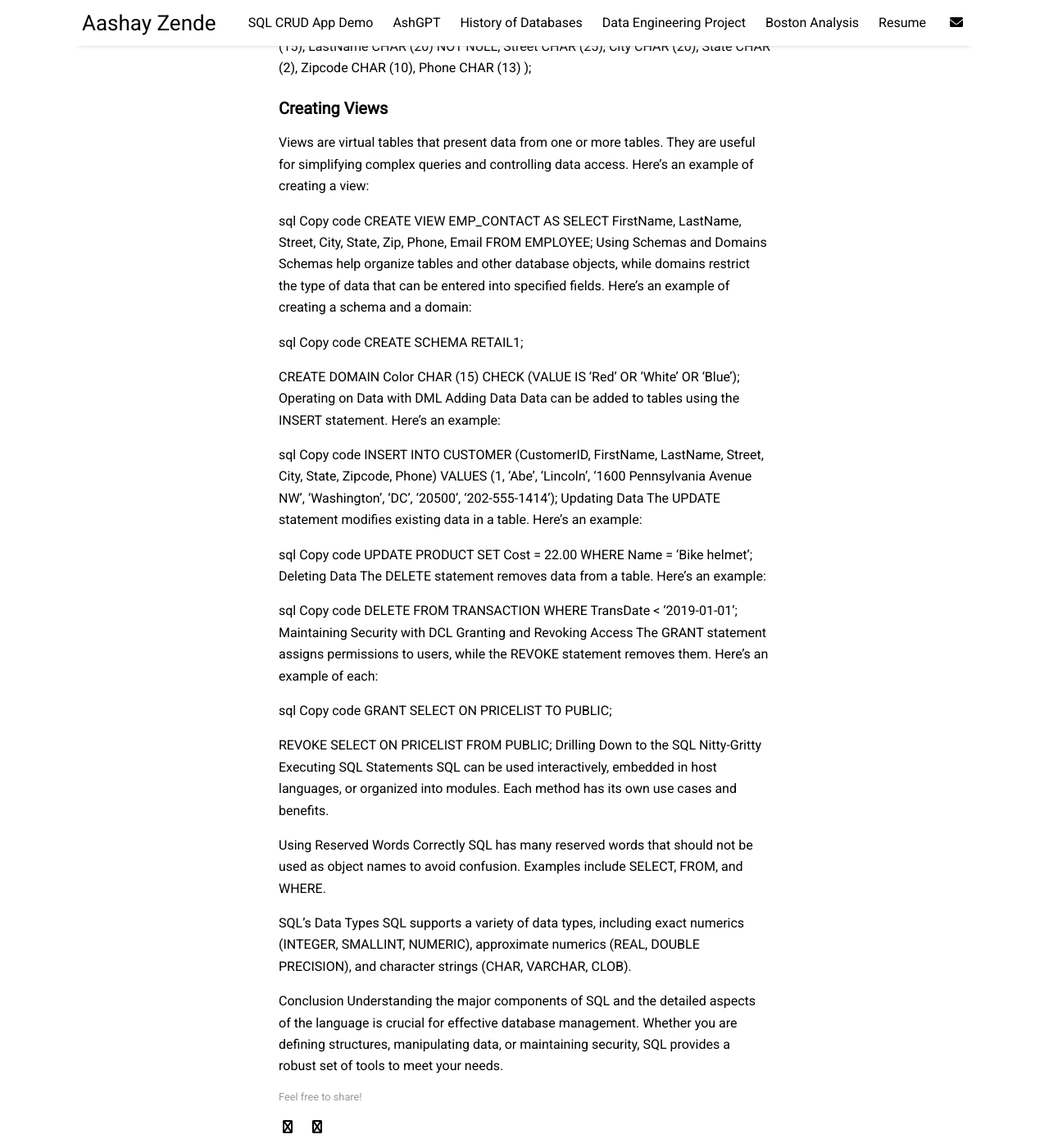
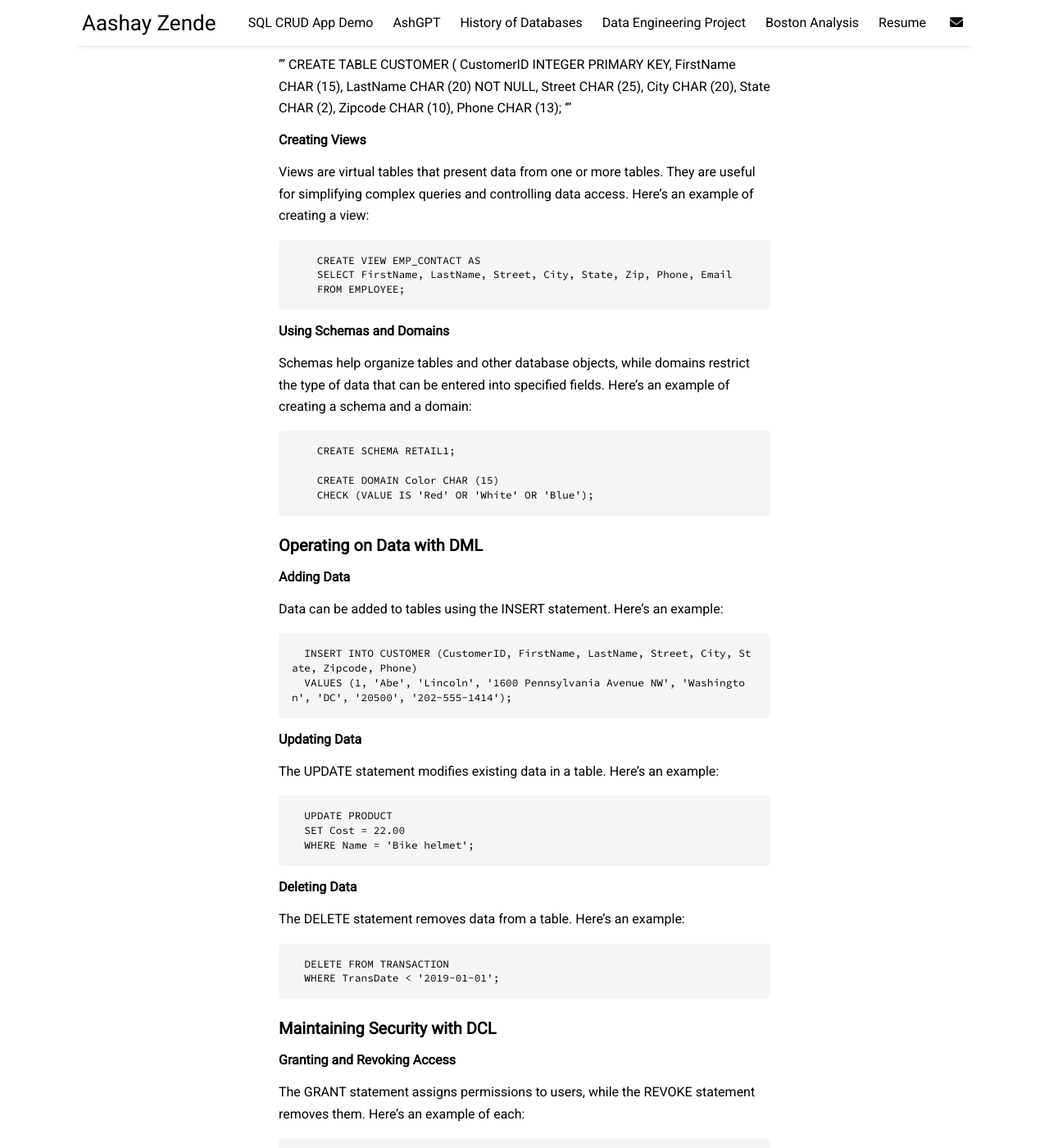
Before and after one commit to ashz1/posts, a Jekyll site: the page built from _posts/2024-07-13-SQL-Important-Components.md, in a window 1280 px wide and 1400 px high, scrolled down 1464 px. Shown: the whole window at 82% size. Built offline with Jekyll 4.4.1, drawn with Linux system fonts in a browser that asks for light colours; nearby versions of some CDN libraries; some of the changed text lies outside the part shown.

Commit message:
Update 2024-07-13-SQL-Important-Components.md

````diff
--- a/_posts/2024-07-13-SQL-Important-Components.md
+++ b/_posts/2024-07-13-SQL-Important-Components.md
@@ -20,7 +20,7 @@ SQL is a powerful tool for managing and manipulating relational databases. It ca
 The Data Definition Language (DDL) is used to define and modify the structure of a database. This includes creating, altering, and dropping tables, views, schemas, and other database objects. Here’s an example of creating a table using DDL:
 
 
-```CREATE TABLE CUSTOMER (
+CREATE TABLE CUSTOMER (
     CustomerID INTEGER,
     FirstName CHAR (15),
     LastName CHAR (20),
@@ -29,7 +29,7 @@ The Data Definition Language (DDL) is used to define and modify the structure of
     Region CHAR (25),
     Country CHAR (25),
     Phone CHAR (13)
-);```
+)
 
 
 #### Data Manipulation Language (DML)
@@ -42,12 +42,14 @@ SELECT * FROM PRODUCT;
 
 The Data Control Language (DCL) is responsible for maintaining the security and integrity of the database. It includes commands for granting and revoking user permissions and controlling transactions to ensure data consistency.
 
-#### Creating and Managing Database Structures
-Creating Tables
+### Creating and Managing Database Structures
+
+#### Creating Tables
 A table is a fundamental database object that stores data in rows and columns. Here’s an example of creating a CUSTOMER table:
 
 
-CREATE TABLE CUSTOMER (
+'''
+    CREATE TABLE CUSTOMER (
     CustomerID INTEGER PRIMARY KEY,
     FirstName CHAR (15),
     LastName CHAR (20) NOT NULL,
@@ -55,67 +57,74 @@ CREATE TABLE CUSTOMER (
     City CHAR (20),
     State CHAR (2),
     Zipcode CHAR (10),
-    Phone CHAR (13)
-);
+    Phone CHAR (13);
+'''
 
-### Creating Views
+#### Creating Views
 Views are virtual tables that present data from one or more tables. They are useful for simplifying complex queries and controlling data access. Here’s an example of creating a view:
 
-sql
-Copy code
-CREATE VIEW EMP_CONTACT AS
+```
+    CREATE VIEW EMP_CONTACT AS
     SELECT FirstName, LastName, Street, City, State, Zip, Phone, Email
     FROM EMPLOYEE;
-Using Schemas and Domains
+```
+
+#### Using Schemas and Domains
 Schemas help organize tables and other database objects, while domains restrict the type of data that can be entered into specified fields. Here’s an example of creating a schema and a domain:
 
-sql
-Copy code
-CREATE SCHEMA RETAIL1;
+```
+    CREATE SCHEMA RETAIL1;
 
-CREATE DOMAIN Color CHAR (15)
+    CREATE DOMAIN Color CHAR (15)
     CHECK (VALUE IS 'Red' OR 'White' OR 'Blue');
-Operating on Data with DML
-Adding Data
+```
+### Operating on Data with DML
+
+#### Adding Data
 Data can be added to tables using the INSERT statement. Here’s an example:
 
-sql
-Copy code
-INSERT INTO CUSTOMER (CustomerID, FirstName, LastName, Street, City, State, Zipcode, Phone)
-VALUES (1, 'Abe', 'Lincoln', '1600 Pennsylvania Avenue NW', 'Washington', 'DC', '20500', '202-555-1414');
-Updating Data
+```
+  INSERT INTO CUSTOMER (CustomerID, FirstName, LastName, Street, City, State, Zipcode, Phone)
+  VALUES (1, 'Abe', 'Lincoln', '1600 Pennsylvania Avenue NW', 'Washington', 'DC', '20500', '202-555-1414');
+```
+
+#### Updating Data
 The UPDATE statement modifies existing data in a table. Here’s an example:
 
-sql
-Copy code
-UPDATE PRODUCT
-SET Cost = 22.00
-WHERE Name = 'Bike helmet';
-Deleting Data
+```
+  UPDATE PRODUCT
+  SET Cost = 22.00
+  WHERE Name = 'Bike helmet';
+```
+
+
+#### Deleting Data
 The DELETE statement removes data from a table. Here’s an example:
 
-sql
-Copy code
-DELETE FROM TRANSACTION
-WHERE TransDate < '2019-01-01';
-Maintaining Security with DCL
-Granting and Revoking Access
+```
+  DELETE FROM TRANSACTION
+  WHERE TransDate < '2019-01-01';
+```
+### Maintaining Security with DCL
+
+#### Granting and Revoking Access
 The GRANT statement assigns permissions to users, while the REVOKE statement removes them. Here’s an example of each:
 
-sql
-Copy code
-GRANT SELECT ON PRICELIST TO PUBLIC;
+```
+ GRANT SELECT ON PRICELIST TO PUBLIC;
 
-REVOKE SELECT ON PRICELIST FROM PUBLIC;
-Drilling Down to the SQL Nitty-Gritty
-Executing SQL Statements
+ REVOKE SELECT ON PRICELIST FROM PUBLIC;
+```
+### Drilling Down to the Important SQL Stuff:
+
+#### Executing SQL Statements
 SQL can be used interactively, embedded in host languages, or organized into modules. Each method has its own use cases and benefits.
 
-Using Reserved Words Correctly
+#### Using Reserved Words Correctly
 SQL has many reserved words that should not be used as object names to avoid confusion. Examples include SELECT, FROM, and WHERE.
 
-SQL’s Data Types
+#### SQL’s Data Types
 SQL supports a variety of data types, including exact numerics (INTEGER, SMALLINT, NUMERIC), approximate numerics (REAL, DOUBLE PRECISION), and character strings (CHAR, VARCHAR, CLOB).
 
-Conclusion
+### Conclusion
 Understanding the major components of SQL and the detailed aspects of the language is crucial for effective database management. Whether you are defining structures, manipulating data, or maintaining security, SQL provides a robust set of tools to meet your needs.
````
